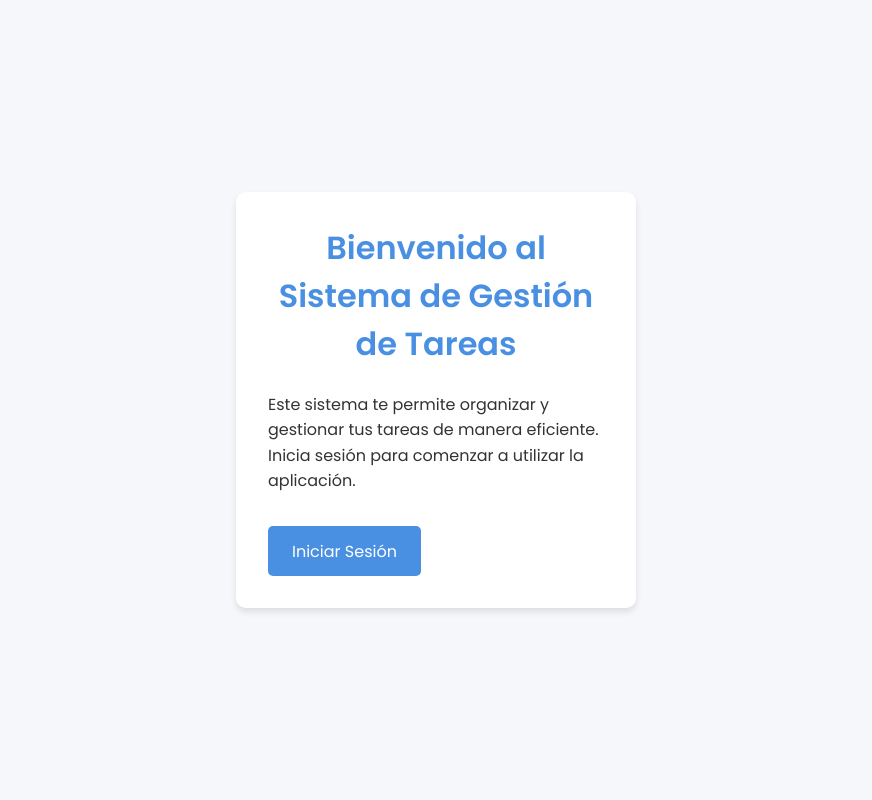
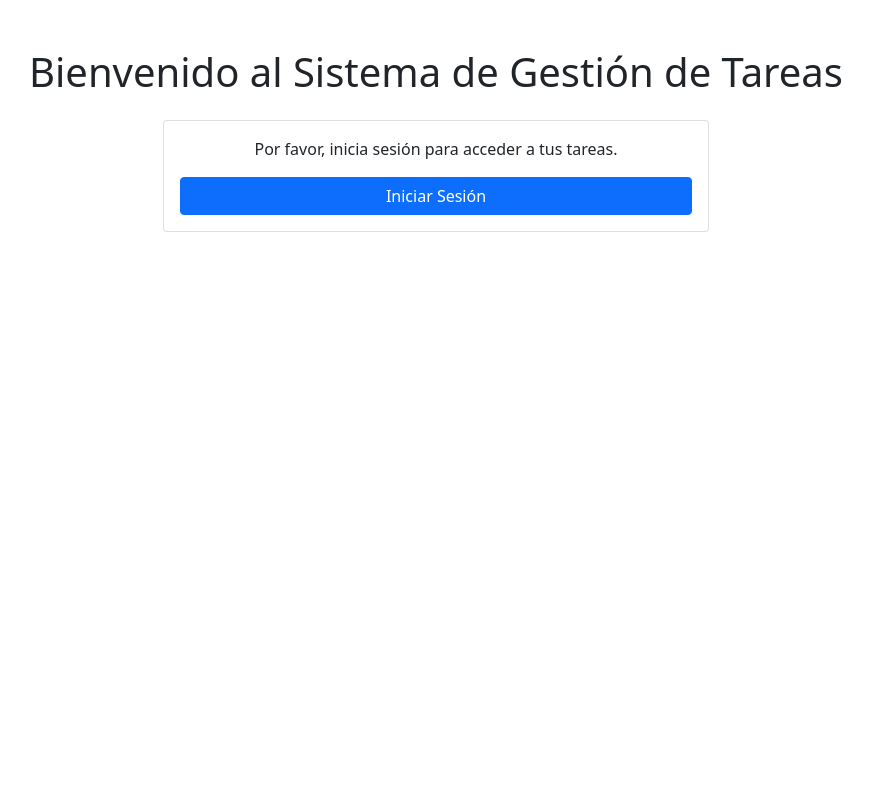
Before and after one commit to DaniellRG/Sistema_de_Gesti-n_de_Tareas, a PHP site: page / in a window 1280 px wide. Shown: the whole page, without its empty margins (204-1076 px from the left). Run offline with PHP 8.4, Linux system fonts and the light colour scheme.

Commit message:
Actualizado

```diff
--- a/index.php
+++ b/index.php
@@ -1,5 +1,7 @@
 <?php
 session_start();
+
+// Redirigir al dashboard si el usuario ya está logueado
 if (isset($_SESSION['user_id'])) {
     header("Location: dashboard.php");
     exit();
@@ -11,80 +13,23 @@ if (isset($_SESSION['user_id'])) {
     <meta charset="UTF-8">
     <meta name="viewport" content="width=device-width, initial-scale=1.0">
     <title>Sistema de Gestión de Tareas</title>
-    <link href="https://fonts.googleapis.com/css2?family=Poppins:wght@300;400;500;600&display=swap" rel="stylesheet">
-    <style>
-        :root {
-            --primary-color: #4a90e2;
-            --secondary-color: #f5f7fa;
-            --text-color: #333;
-            --shadow-color: rgba(0, 0, 0, 0.1);
-        }
-
-        * {
-            margin: 0;
-            padding: 0;
-            box-sizing: border-box;
-        }
-
-        body {
-            font-family: 'Poppins', sans-serif;
-            background-color: var(--secondary-color);
-            color: var(--text-color);
-            display: flex;
-            justify-content: center;
-            align-items: center;
-            height: 100vh;
-            padding: 20px;
-        }
-
-        .container {
-            background-color: white;
-            padding: 2rem;
-            border-radius: 10px;
-            box-shadow: 0 4px 6px var(--shadow-color);
-            max-width: 400px;
-            width: 100%;
-        }
-
-        h1 {
-            color: var(--primary-color);
-            margin-bottom: 1.5rem;
-            text-align: center;
-        }
-
-        .btn {
-            display: inline-block;
-            padding: 0.8rem 1.5rem;
-            background-color: var(--primary-color);
-            color: white;
-            text-decoration: none;
-            border-radius: 5px;
-            transition: background-color 0.3s ease;
-            text-align: center;
-            margin-top: 1rem;
-        }
-
-        .btn:hover {
-            background-color: #3a7bd5;
-        }
-
-        p {
-            margin-bottom: 1rem;
-            line-height: 1.6;
-        }
-
-        @media (max-width: 480px) {
-            .container {
-                padding: 1.5rem;
-            }
-        }
-    </style>
+    <link href="https://cdn.jsdelivr.net/npm/bootstrap@5.1.3/dist/css/bootstrap.min.css" rel="stylesheet">
 </head>
 <body>
-    <div class="container">
-        <h1>Bienvenido al Sistema de Gestión de Tareas</h1>
-        <p>Este sistema te permite organizar y gestionar tus tareas de manera eficiente. Inicia sesión para comenzar a utilizar la aplicación.</p>
-        <a href="login.php" class="btn">Iniciar Sesión</a>
+    <div class="container mt-5">
+        <h1 class="text-center mb-4">Bienvenido al Sistema de Gestión de Tareas</h1>
+        <div class="row justify-content-center">
+            <div class="col-md-6">
+                <div class="card">
+                    <div class="card-body">
+                        <p class="card-text text-center">Por favor, inicia sesión para acceder a tus tareas.</p>
+                        <div class="d-grid gap-2">
+                            <a href="login.php" class="btn btn-primary">Iniciar Sesión</a>
+                        </div>
+                    </div>
+                </div>
+            </div>
+        </div>
     </div>
 </body>
 </html>
--- a/logout.php
+++ b/logout.php
@@ -4,7 +4,7 @@ session_start();
 // Destruir todas las variables de sesión
 $_SESSION = array();
 
-// Si se desea destruir la sesión completamente, borra también la cookie de sesión
+// Si se desea destruir completamente la sesión, borra también la cookie de sesión
 if (ini_get("session.use_cookies")) {
     $params = session_get_cookie_params();
     setcookie(session_name(), '', time() - 42000,
@@ -19,4 +19,3 @@ session_destroy();
 // Redirigir al usuario a la página de inicio de sesión
 header("Location: login.php");
 exit();
-?>
```
Also changed, not shown: add_task.php (+23 -15 lines), dashboard.php (+18 -4 lines), db_connection.php (+11 -9 lines), edit_task.php (+45 -29 lines), login.php (+40 -30 lines).
